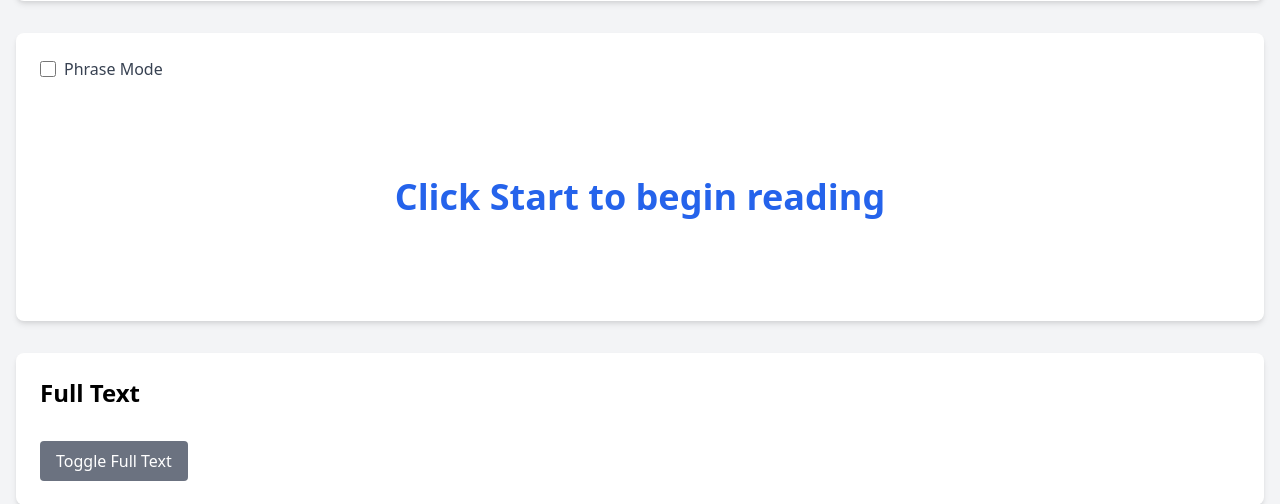
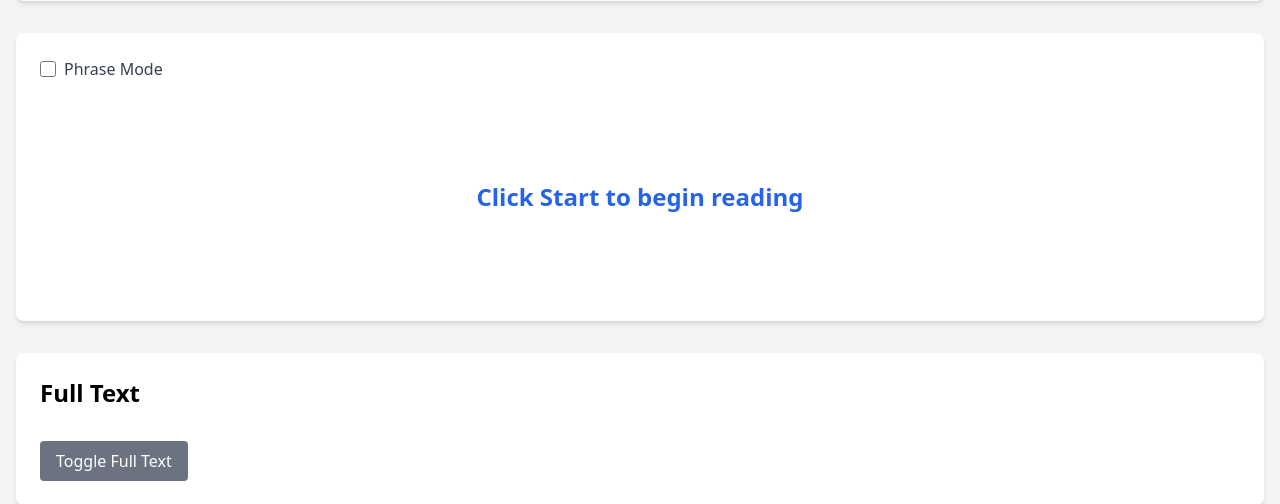
Before and after one commit to udai22/flash-reader, a Flask app: template templates/reader.html in a window 1280 px wide. Shown: the part 351-855 px from the top of the page. Run offline with Flask 2, Linux system fonts and the light colour scheme; the template is opened without the code that fills it, so the values that code supplies are empty.

Commit message:
Fix font size consistency and phrase display spacing

```diff
--- a/templates/reader.html
+++ b/templates/reader.html
@@ -254,7 +254,9 @@
                 clearInterval(readingInterval);
                 readingInterval = null;
             }
-            document.getElementById('flashDisplay').textContent = 'Click Start to begin reading';
+            const currentFontSize = fontSizeInput.value;
+            document.getElementById('flashDisplay').style.fontSize = `${currentFontSize}px`;
+            updateDisplay(); // Use updateDisplay instead of setting text directly
             document.getElementById('startBtn').classList.remove('hidden');
             document.getElementById('pauseBtn').classList.add('hidden');
             document.getElementById('stopBtn').classList.add('hidden');
@@ -393,7 +395,8 @@
         fontSizeInput.addEventListener('input', (e) => {
             const size = e.target.value;
             fontSizeValue.textContent = `${size}px`;
-            flashDisplay.style.fontSize = `${size}px`;
+            document.getElementById('singleWordDisplay').style.fontSize = `${size}px`;
+            document.getElementById('phraseDisplay').style.fontSize = `${size}px`;
         });
 
         // Make the progress bar more prominent
@@ -490,9 +493,11 @@
         function updateSingleWordDisplay() {
             const singleWordDisplay = document.getElementById('singleWordDisplay');
             const phraseDisplay = document.getElementById('phraseDisplay');
+            const currentFontSize = fontSizeInput.value;
 
             singleWordDisplay.style.display = 'block';
             phraseDisplay.style.display = 'none';
+            singleWordDisplay.style.fontSize = `${currentFontSize}px`;
 
             if (!words.length) {
                 singleWordDisplay.textContent = 'Click Start to begin reading';
@@ -506,9 +511,11 @@
             const singleWordDisplay = document.getElementById('singleWordDisplay');
             const phraseDisplay = document.getElementById('phraseDisplay');
             const container = phraseDisplay.querySelector('.phrase-container');
+            const currentFontSize = fontSizeInput.value;
 
             singleWordDisplay.style.display = 'none';
             phraseDisplay.style.display = 'block';
+            phraseDisplay.style.fontSize = `${currentFontSize}px`;
 
             if (!words.length) {
                 container.textContent = 'Click Start to begin reading';
@@ -528,7 +535,7 @@
                     return `<span class="font-bold text-blue-600">${word}</span>`;
                 }
                 return `<span class="text-gray-800">${word}</span>`;
-            }).join(' ');
+            }).join('&nbsp;');
         }
 
         // Update phrase mode toggle handler
@@ -571,16 +578,20 @@
         // Add CSS styles for smooth transitions
         const style = document.createElement('style');
         style.textContent = `
+            .phrase-container {
+                white-space: pre-wrap;
+                word-spacing: 0.5em;
+            }
             .phrase-container span {
                 display: inline-block;
-                padding: 0 4px;
+                margin: 0 4px;
                 transition: all 0.2s ease-in-out;
             }
             #phraseDisplay {
                 transition: opacity 0.3s ease-in-out;
             }
             .font-bold {
-                color: #2563eb;  /* Blue-600 */
+                color: #2563eb;
             }
         `;
         document.head.appendChild(style);
```
